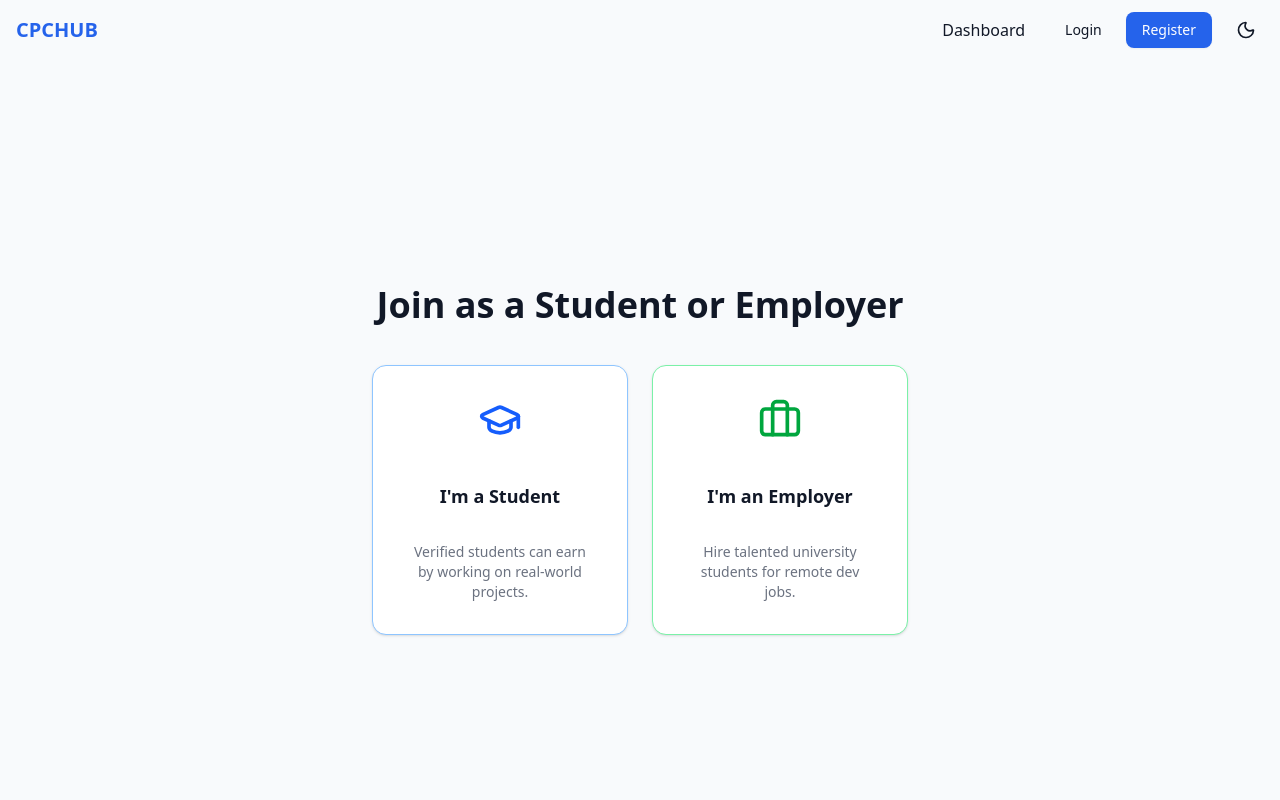
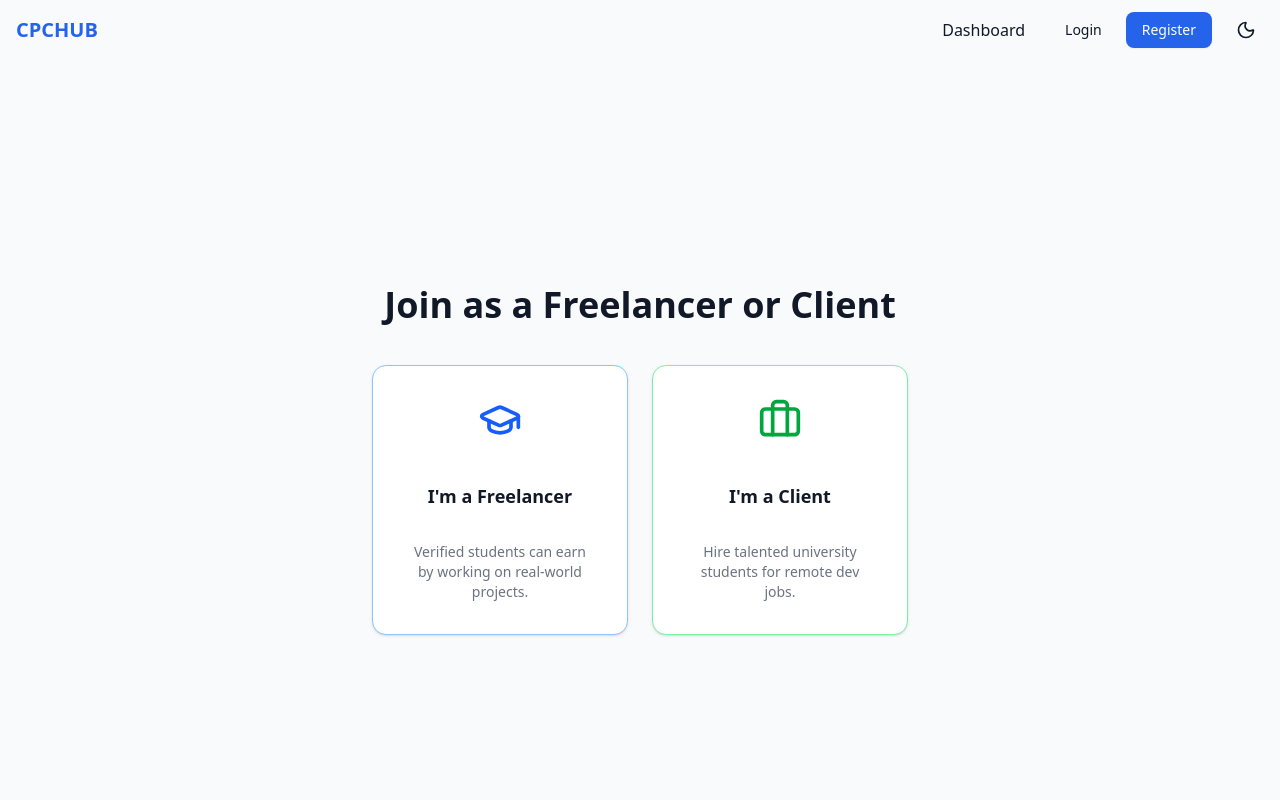
Before and after one commit to kazikhalednur/marketplace, a Next.js app: page /register in a window 1280 px wide. Shown: the top 800 px of the page. Built offline with nearby package versions, Linux system fonts and the light colour scheme; no server answers.

Commit message:
:fix -> Name

```diff
--- a/src/app/(auth)/register/EmployerForm.tsx
+++ b/src/app/(auth)/register/EmployerForm.tsx
@@ -78,7 +78,7 @@ export default function EmployerForm({ onBack }: { onBack?: () => void }) {
               <ArrowLeft className="w-4 h-4" /> Back
             </button>
           )}
-          <CardTitle className="text-2xl sm:text-3xl font-bold text-center w-full">Register as Employer</CardTitle>
+          <CardTitle className="text-2xl sm:text-3xl font-bold text-center w-full">Register as Client</CardTitle>
         </CardHeader>
         <CardContent className="space-y-6 pt-2 sm:px-8 px-4">
           <Form {...form}>
--- a/src/app/(auth)/register/page.tsx
+++ b/src/app/(auth)/register/page.tsx
@@ -26,7 +26,7 @@ export default function RegisterPage() {
   return (
     <main className="min-h-screen flex flex-col items-center justify-center bg-background px-6 py-20 text-foreground">
       <h1 className="text-3xl md:text-4xl font-bold text-center mb-10">
-        Join as a Student or Employer
+        Join as a Freelancer or Client
       </h1>
       <div className="flex gap-6">
         <Card
@@ -34,7 +34,7 @@ export default function RegisterPage() {
           className="cursor-pointer hover:shadow-lg transition-all p-8 w-64 text-center border border-blue-300"
         >
           <GraduationCap className="mx-auto text-blue-600 mb-4" size={44} />
-          <h2 className="font-semibold text-lg">I&apos;m a Student</h2>
+          <h2 className="font-semibold text-lg">I&apos;m a Freelancer</h2>
           <p className="text-sm text-muted-foreground mt-2">
             Verified students can earn by working on real-world projects.
           </p>
@@ -45,7 +45,7 @@ export default function RegisterPage() {
           className="cursor-pointer hover:shadow-lg transition-all p-8 w-64 text-center border border-green-300"
         >
           <Briefcase className="mx-auto text-green-600 mb-4" size={44} />
-          <h2 className="font-semibold text-lg">I&apos;m an Employer</h2>
+          <h2 className="font-semibold text-lg">I&apos;m a Client</h2>
           <p className="text-sm text-muted-foreground mt-2">
             Hire talented university students for remote dev jobs.
           </p>
```
